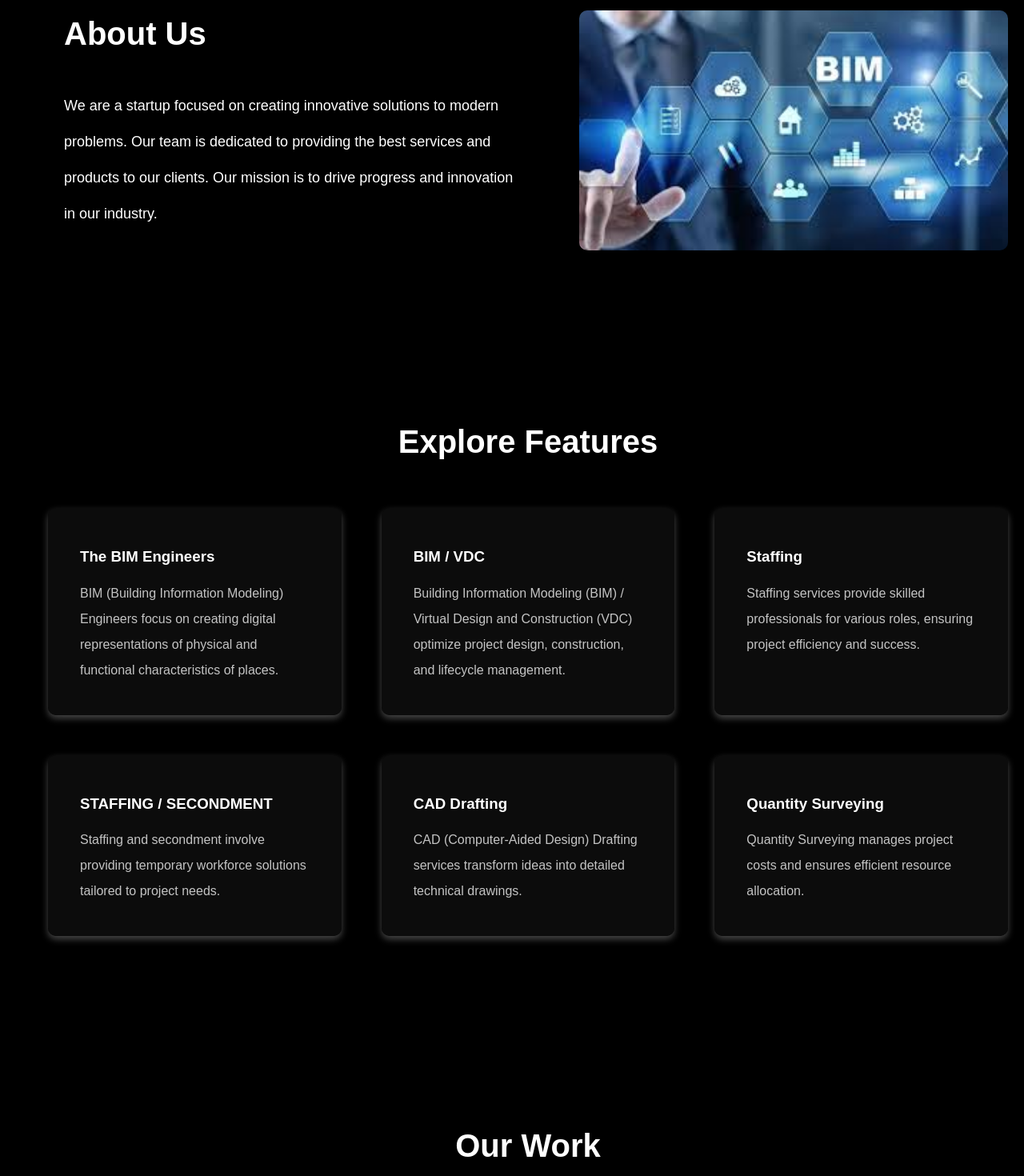
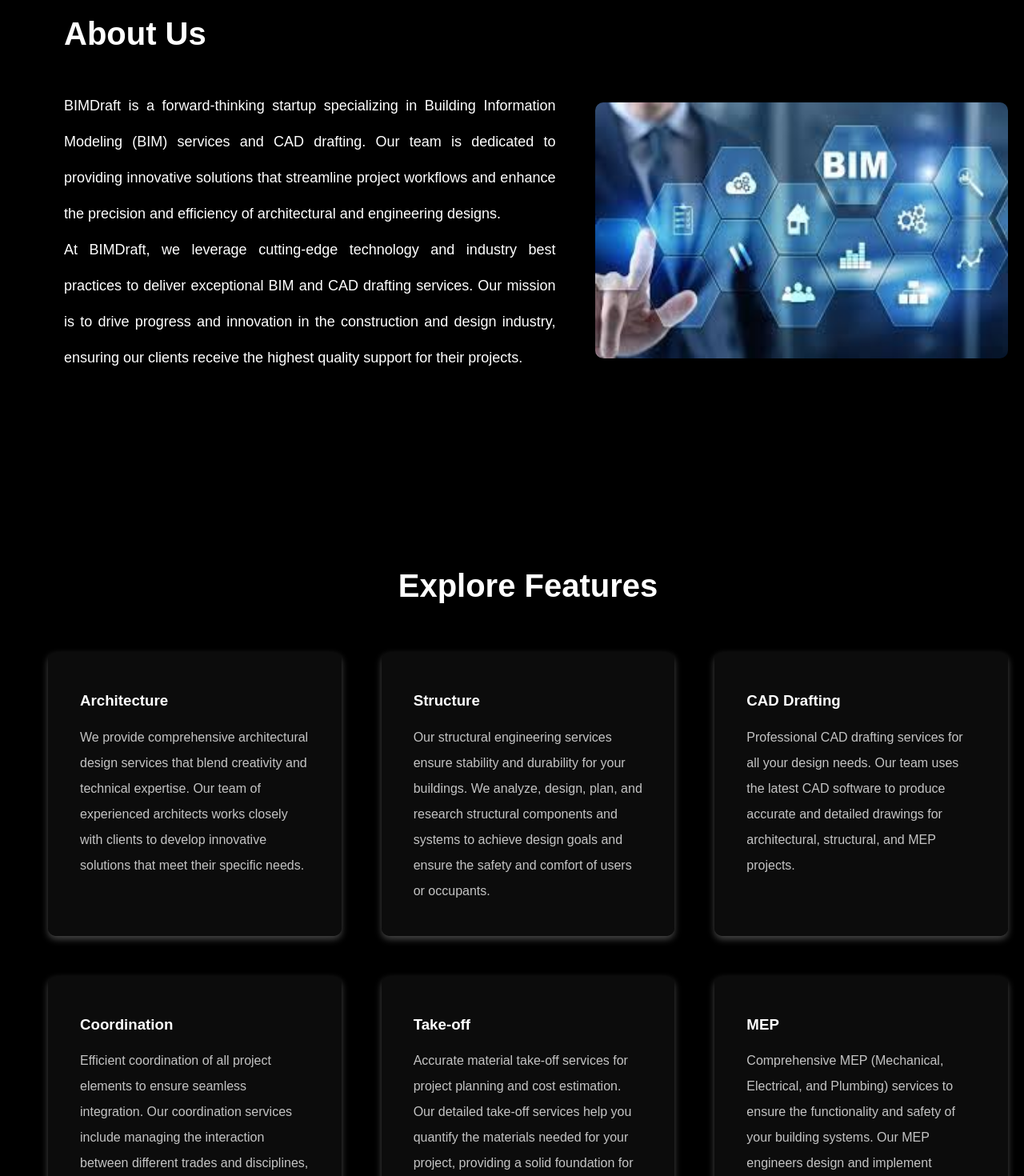
Before and after one commit to Rahul-Khawse/bim-draft, a React (Create React App) app: page / in a window 1280 px wide. Shown: the part 1100-2570 px from the top of the page at 80% size. Built offline with nearby package versions, Linux system fonts and the light colour scheme.

Commit message:
Services added

```diff
--- a/src/App.css
+++ b/src/App.css
@@ -49,7 +49,7 @@ h1, h2 {
 }
 
 .about-text {
-  flex: 1;
+  flex: 1.25;
   padding: 20px;
   color: white;
 }
@@ -63,16 +63,19 @@ h1, h2 {
   line-height: 2.5;
   font-size: large;
   padding-top: 25px;
+  text-align: justify;
+  margin-right: 30px;
 }
 
 .about-image {
   flex: 1;
   text-align: right;
+  margin-top: 70px;
 }
 
 .about-image img {
   max-width: 100%;
-  height: 300px;
+  height: 320px;
   border-radius: 10px;
 }
 
@@ -136,8 +139,8 @@ h1, h2 {
 .projects-grid {
   display: grid;
   grid-template-columns: repeat(auto-fit, minmax(300px, 1fr));
-  gap: 20px;
-  max-width: 1200px;
+  gap: 100px;
+  max-width: 900px;
   margin: 0 auto;
   padding: 40px 20px;
 }
@@ -152,8 +155,8 @@ h1, h2 {
 }
 
 .project-card img {
-  width: 348px;
-  height: 300px;
+  width: 356px;
+  height: 320px;
   object-fit: cover;
   border-radius: 8px 8px 0 0;
 }
@@ -161,11 +164,16 @@ h1, h2 {
 .project-card h3 {
   margin-top: 20px;
   color: #000000;
+  text-align: center;
 }
 
 .project-card p {
   margin-bottom: 0;
   color: #000000;
+  margin: 10px;
+  line-height: 1.6;
+  text-align: center;
+  font-size: 18px;
 }
 
 /* Contact Us section styles */
--- a/src/App.js
+++ b/src/App.js
@@ -23,9 +23,15 @@ function App() {
         <div className="about-content">
           <div className="about-text">
             <h2>About Us</h2>
-            <p>We are a startup focused on creating innovative solutions to modern problems.
-            Our team is dedicated to providing the best services and products to our clients.
-            Our mission is to drive progress and innovation in our industry.</p>
+            <p>BIMDraft is a forward-thinking startup specializing in Building Information Modeling (BIM)
+            services and CAD drafting. Our team is dedicated to providing innovative solutions that
+            streamline project workflows and enhance the precision and efficiency of architectural and
+            engineering designs.
+            <br />
+            At BIMDraft, we leverage cutting-edge technology and industry best practices to deliver
+            exceptional BIM and CAD drafting services. Our mission is to drive progress and innovation
+            in the construction and design industry, ensuring our clients receive the highest quality
+            support for their projects.</p>
           </div>
           <div className="about-image">
             <img src={aboutImage} alt="About Us" />
@@ -37,28 +43,28 @@ function App() {
         <h2>Explore Features</h2>
         <div className="features-grid">
           <div className="feature">
-            <h3>The BIM Engineers</h3>
-            <p>BIM (Building Information Modeling) Engineers focus on creating digital representations of physical and functional characteristics of places.</p>
+            <h3>Architecture</h3>
+            <p>We provide comprehensive architectural design services that blend creativity and technical expertise. Our team of experienced architects works closely with clients to develop innovative solutions that meet their specific needs.</p>
           </div>
           <div className="feature">
-            <h3>BIM / VDC</h3>
-            <p>Building Information Modeling (BIM) / Virtual Design and Construction (VDC) optimize project design, construction, and lifecycle management.</p>
-          </div>
-          <div className="feature">
-            <h3>Staffing</h3>
-            <p>Staffing services provide skilled professionals for various roles, ensuring project efficiency and success.</p>
-          </div>
-          <div className="feature">
-            <h3>STAFFING / SECONDMENT</h3>
-            <p>Staffing and secondment involve providing temporary workforce solutions tailored to project needs.</p>
+            <h3>Structure</h3>
+            <p>Our structural engineering services ensure stability and durability for your buildings. We analyze, design, plan, and research structural components and systems to achieve design goals and ensure the safety and comfort of users or occupants.</p>
           </div>
           <div className="feature">
             <h3>CAD Drafting</h3>
-            <p>CAD (Computer-Aided Design) Drafting services transform ideas into detailed technical drawings.</p>
+            <p>Professional CAD drafting services for all your design needs. Our team uses the latest CAD software to produce accurate and detailed drawings for architectural, structural, and MEP projects.</p>
           </div>
           <div className="feature">
-            <h3>Quantity Surveying</h3>
-            <p>Quantity Surveying manages project costs and ensures efficient resource allocation.</p>
+            <h3>Coordination</h3>
+            <p>Efficient coordination of all project elements to ensure seamless integration. Our coordination services include managing the interaction between different trades and disciplines, resolving conflicts, and ensuring that all components of the project work together harmoniously.</p>
+          </div>
+          <div className="feature">
+            <h3>Take-off</h3>
+            <p>Accurate material take-off services for project planning and cost estimation. Our detailed take-off services help you quantify the materials needed for your project, providing a solid foundation for budgeting and procurement.</p>
+          </div>
+          <div className="feature">
+            <h3>MEP</h3>
+            <p>Comprehensive MEP (Mechanical, Electrical, and Plumbing) services to ensure the functionality and safety of your building systems. Our MEP engineers design and implement efficient and effective systems that meet all regulatory requirements and client specifications.</p>
           </div>
         </div>
       </Element>
@@ -72,18 +78,22 @@ function App() {
         <div className="projects-grid">
           <div className="project-card">
             <img src={projectImage1} alt="Project 1" />
-            <h3>Project 1</h3>
-            <p>Description of Project 1.</p>
+            <h3>BIM SERVICES</h3>
+            <p>At BIM Draft, we leverage advanced BIM capabilities to innovate design and automate processes.
+            Our tech-savvy BIM teams partner with you to overcome building design and construction challenges,
+            boosting AEC industry productivity.</p>
           </div>
-          <div className="project-card">
+          {/* <div className="project-card">
             <img src={projectImage2} alt="Project 2" />
             <h3>Project 2</h3>
             <p>Description of Project 2.</p>
-          </div>
+          </div> */}
           <div className="project-card">
             <img src={projectImage3} alt="Project 3" />
-            <h3>Project 3</h3>
-            <p>Description of Project 3.</p>
+            <h3>CAD SERVICES</h3>
+            <p>We provide end-to-end services, from 2D & 3D CAD drafting to VDC consulting.
+            Our experts partner with architects, engineers, contractors, and manufacturers to apply
+            advanced methodologies and improve project results.</p>
           </div>
           {/* Add more project cards as needed */}
         </div>
--- a/src/Navbar.js
+++ b/src/Navbar.js
@@ -1,7 +1,7 @@
 import React from 'react';
 import { Link } from 'react-scroll';
 import './Navbar.css';
-import logo from './logo.png'; // Adjust the path according to your project structure
+import logo from './logo.jpeg'; // Adjust the path according to your project structure
 
 function Navbar() {
   return (
```
Also changed, not shown: src/logo.jpeg (added), src/logo.png (deleted).
